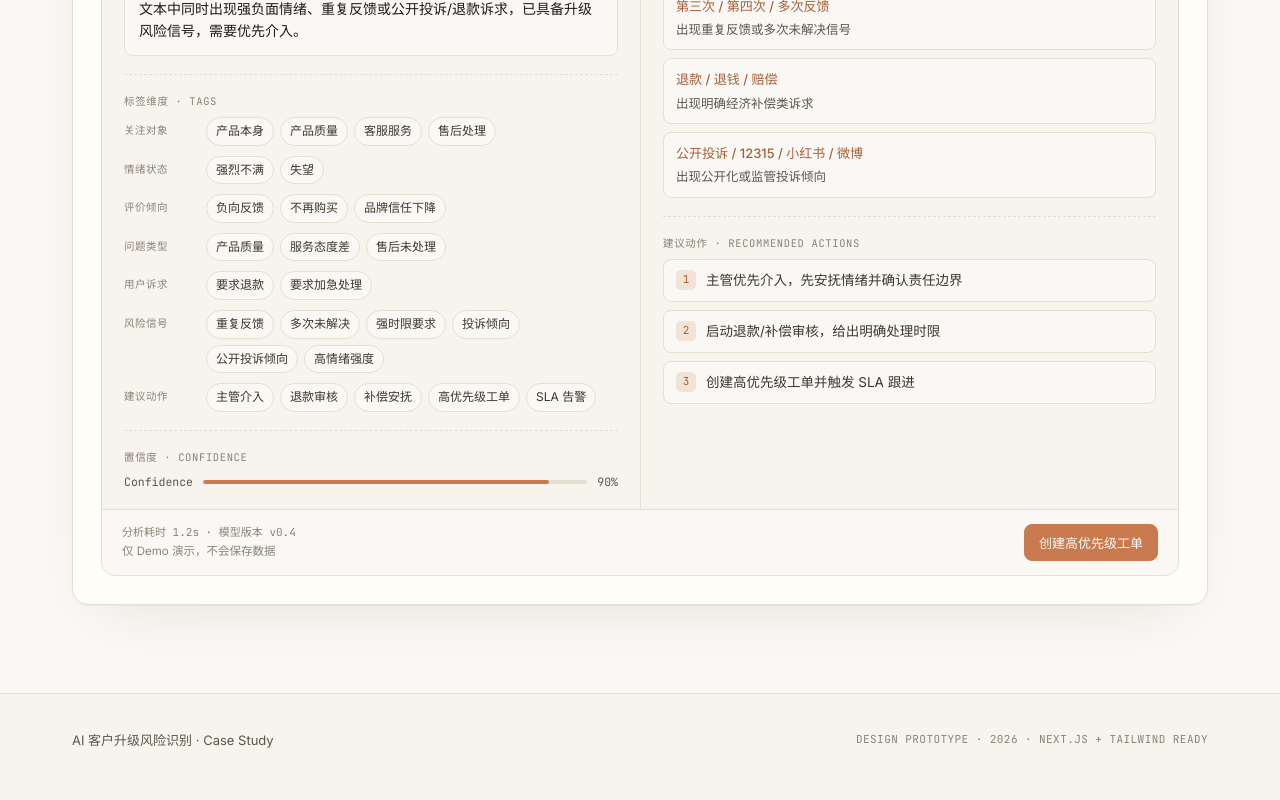
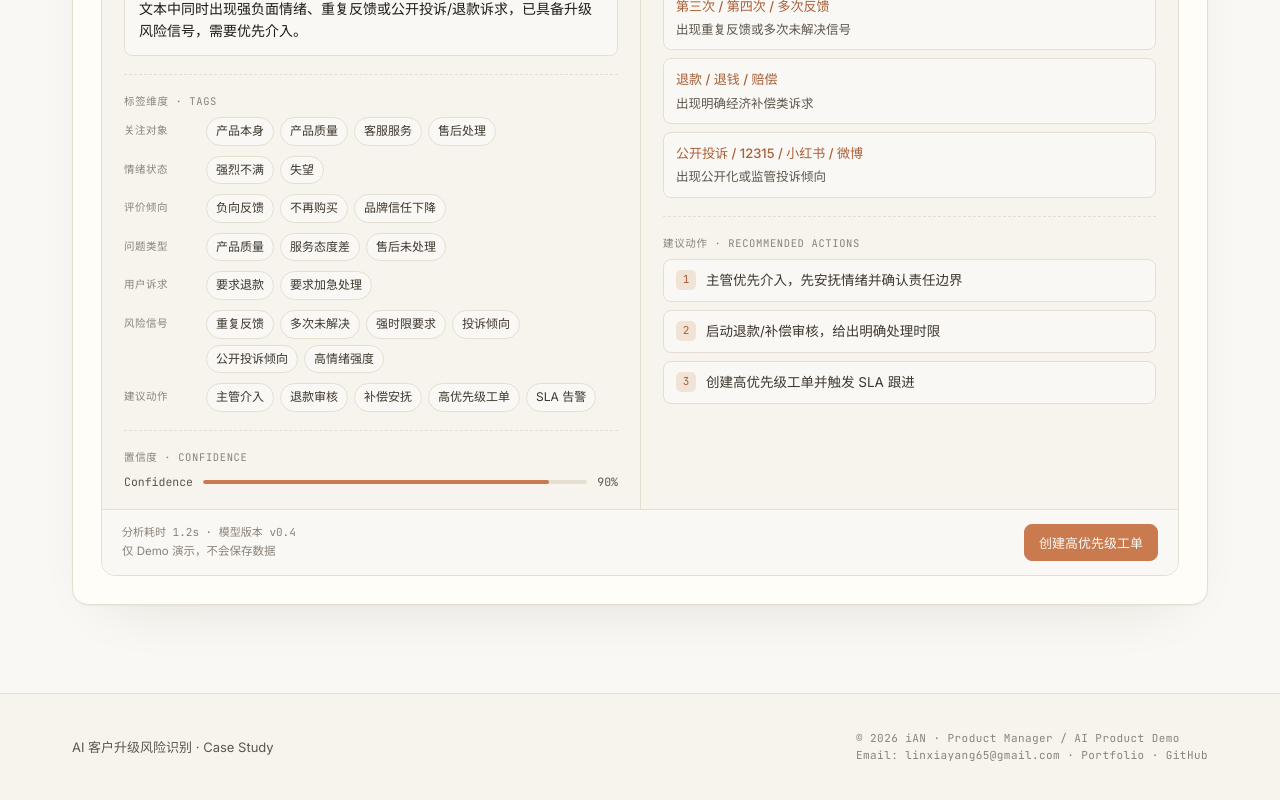
Before and after one commit to ianlin-lab/insight-copilot, a React (Vite) app: page / in a window 1280 px wide. Shown: the part 4233-5033 px from the top of the page. Built offline with nearby package versions, Linux system fonts and the light colour scheme; no server answers.

Commit message:
Update page copy and footer

```diff
--- a/src/App.tsx
+++ b/src/App.tsx
@@ -72,7 +72,7 @@ function Header() {
           <a href="#logic">产品逻辑</a>
           <a href="#demo">体验 Demo</a>
         </nav>
-        <a href="#" className="nav-cta">
+        <a href="https://possible-polygon-620180.framer.app/" className="nav-cta">
           &nbsp;返回作品集&nbsp;
         </a>
       </div>
@@ -551,7 +551,7 @@ function Footer() {
     <footer>
       <div className="container footer-inner">
         <div>AI 客户升级风险识别 · Case Study</div>
-        <div className="credit">DESIGN PROTOTYPE · 2026 · NEXT.JS + TAILWIND READY</div>
+        <div className="credit">© 2026 iAN · Product Manager / AI Product Demo<br />Email: linxiayang65@gmail.com · Portfolio · GitHub</div>
       </div>
     </footer>
   )
```
